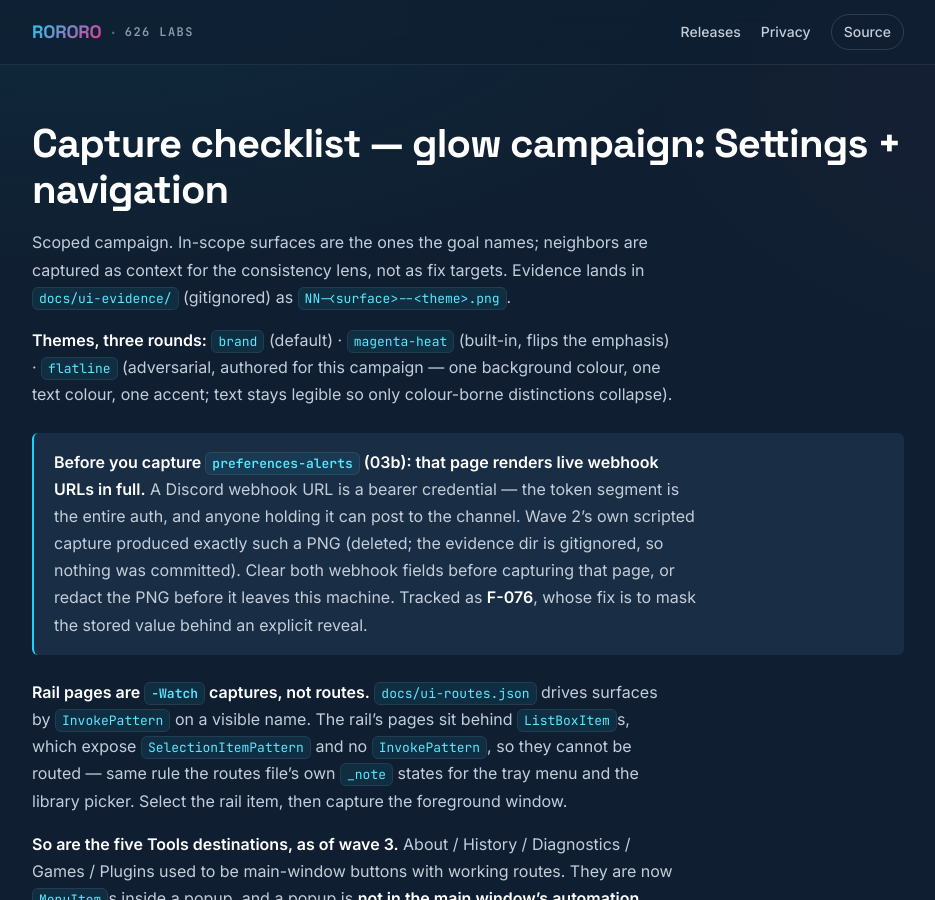
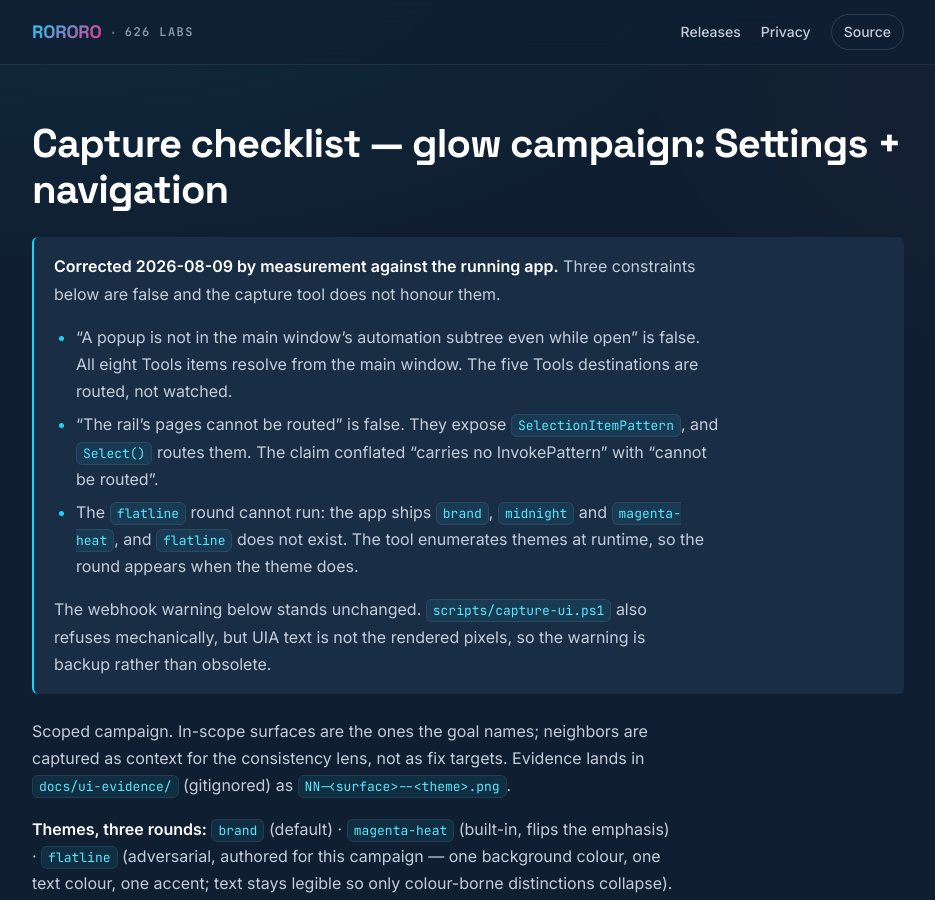
Before and after one commit to estevanhernandez-stack-ed/ROROROblox, a Jekyll site: the page built from docs/ui-capture-checklist.md, in a window 1280 px wide and 900 px high. Shown: the whole window, without its empty margins (172-1107 px from the left). Built offline with Jekyll 4.4.1, drawn with Linux system fonts in a browser that asks for light colours; our own code applies the rules of GitHub Pages for plain Markdown files.

Commit message:
feat(capture): theme rounds, capture loop, and watch mode
Wires the full tool: Get-AvailableThemes/Set-ActiveTheme enumerate and switch
themes at runtime (brand, midnight, magenta-heat -- flatline never shipped),
Invoke-CaptureRound drives the per-surface capture loop with the secret guard
and deny-list aborts wired in, and the entry point adds -Watch mode plus the
final report with a vacuity floor.

Fix beyond the brief's literal code: Set-ActiveTheme's success path selected
the theme but returned without collapsing the ComboBox dropdown first.
Reproduced live: closing the Settings window while that popup is still
expanded leaves the window as a permanent ghost in the automation tree --
SettingsNav then matches one extra element per leaked cycle, and every later
-Within lookup against the main window's subtree goes ambiguous. Confirmed
with a 2-cycle repro (0 -> 1 -> 2 ghosts) and confirmed fixed by collapsing
before returning (0 -> 0 -> 0).

Resolved the four previously-unverified surfaces against the live app:
- 23 export-accounts: routable. Settings -> Accounts -> "Export accounts..."
  opens a real dialog; not deny-listed. Converted to a route.
- 11 tray-menu: confirmed reachable (right-clicking the tray icon opens a
  real WPF ContextMenu as its own Popup HWND owned by the process) but not
  convertible -- reaching it needs a right-click on an element in Explorer's
  Shell_TrayWnd/overflow tree, outside the route schema's verb vocabulary and
  single-scope resolution model. Left skipped with the finding recorded.
- 21 squad-launch: confirmed via source (MainViewModel.OpenSquadLaunchAsync)
  that the button opens a picker dialog, not a direct launch. Stays on the
  deny list and skipped anyway -- removing it would break
  UiRoutesSchemaTests.NoRouteTargetsADeniedName's hardcoded assertions.
- 22 join-by-link: confirmed reachable (selecting the sentinel entry in a
  per-account Game ComboBox) but not routable -- that ComboBox carries no
  AutomationId and is repeated once per account row with no stable anchor.

Banner-corrects docs/ui-capture-checklist.md: the popup-subtree, rail-routing,
and flatline-round claims are false per live measurement.

Co-Authored-By: Claude Opus 5 (1M context) <noreply@anthropic.com>

```diff
--- a/docs/ui-capture-checklist.md
+++ b/docs/ui-capture-checklist.md
@@ -1,4 +1,18 @@
 # Capture checklist — glow campaign: Settings + navigation
+
+> **Corrected 2026-08-09 by measurement against the running app.** Three constraints below are
+> false and the capture tool does not honour them.
+>
+> - "A popup is not in the main window's automation subtree even while open" is false. All eight
+>   Tools items resolve from the main window. The five Tools destinations are routed, not watched.
+> - "The rail's pages cannot be routed" is false. They expose `SelectionItemPattern`, and
+>   `Select()` routes them. The claim conflated "carries no InvokePattern" with "cannot be routed".
+> - The `flatline` round cannot run: the app ships `brand`, `midnight` and `magenta-heat`, and
+>   `flatline` does not exist. The tool enumerates themes at runtime, so the round appears when the
+>   theme does.
+>
+> The webhook warning below stands unchanged. `scripts/capture-ui.ps1` also refuses mechanically,
+> but UIA text is not the rendered pixels, so the warning is backup rather than obsolete.
 
 Scoped campaign. In-scope surfaces are the ones the goal names; neighbors are captured as
 context for the consistency lens, not as fix targets. Evidence lands in `docs/ui-evidence/`
```
Also changed, not shown: docs/ui-routes.json (+13 -4 lines), 1 other file.
